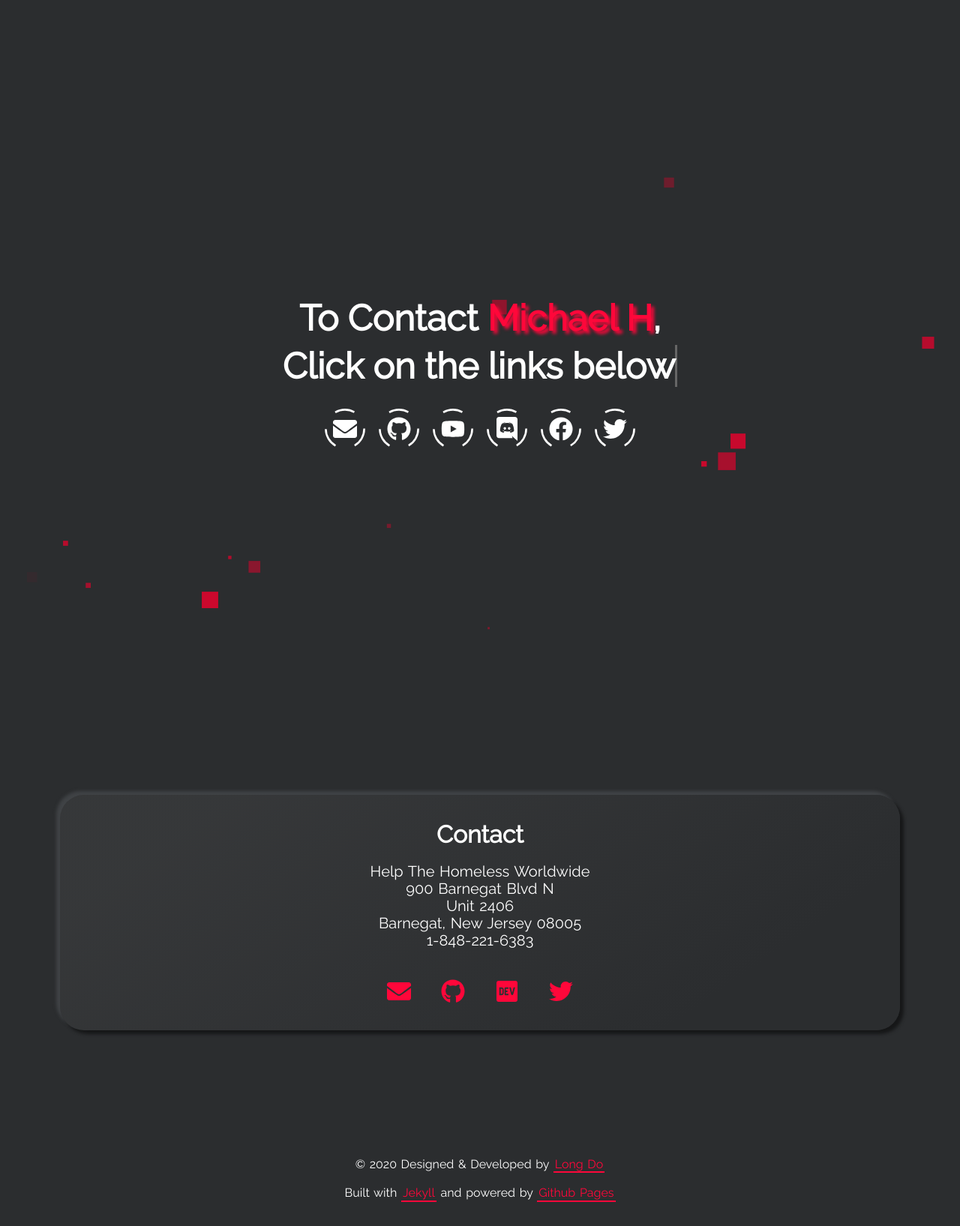
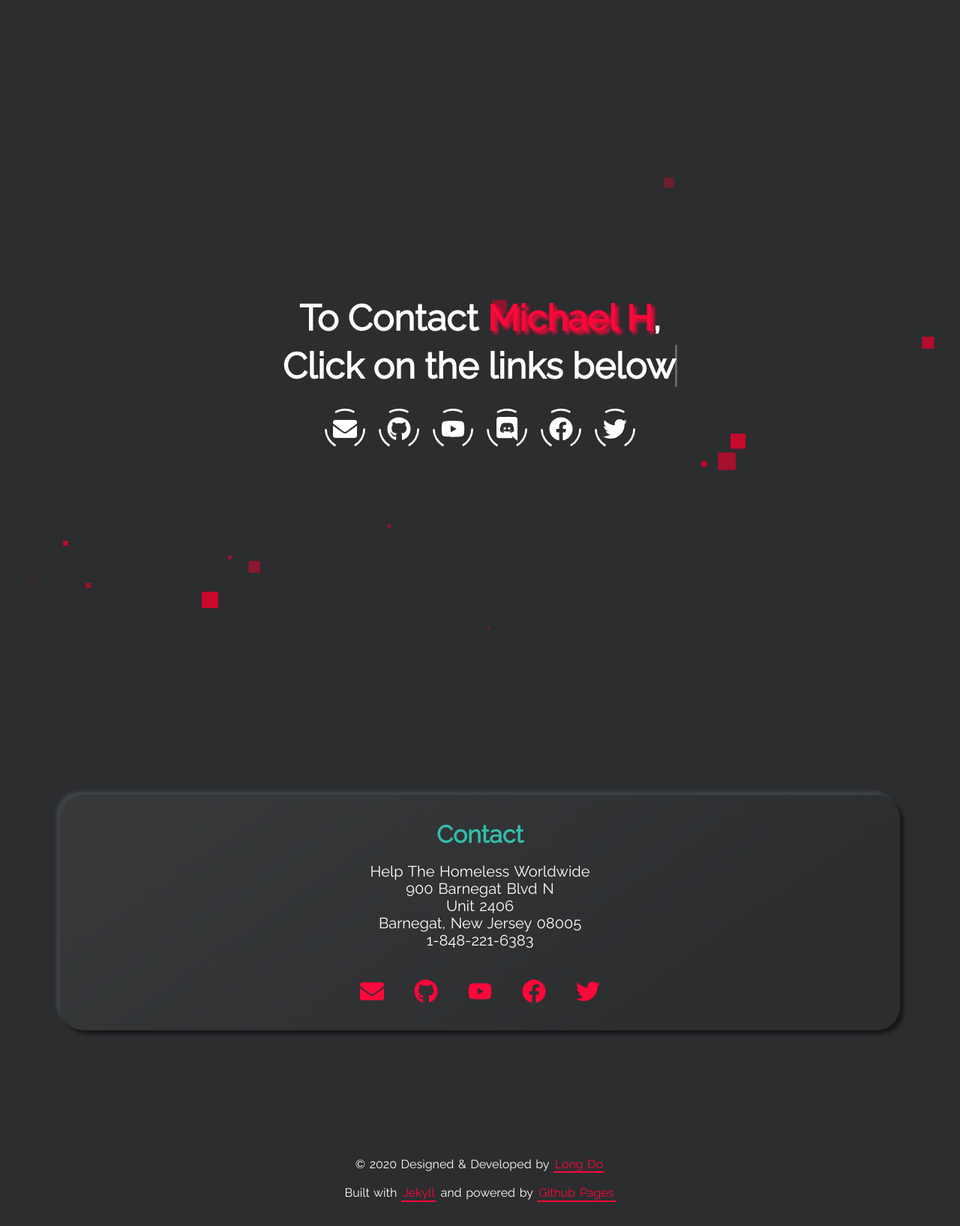
Before and after one commit to MichaelHDesigns/contact, a Jekyll site: the page built from index.html, in a window 1280 px wide. Shown: the whole page at 75% size. Built offline with Jekyll 4.4.1, drawn with Linux system fonts in a browser that asks for light colours.

Commit message:
Update section-contact.html

```diff
--- a/_includes/section-contact.html
+++ b/_includes/section-contact.html
@@ -1,4 +1,4 @@
-<h1 class="title">{{site.contact_title}}</h1>
+<h1 class="title" style="color: #34bcaa; text-align: center">{{site.contact_title}}</h1>
 <p class="subtitle">{{site.contact_description}}</p>
 
 <div class="contact-icons">
@@ -23,34 +23,34 @@
   </a>
   {% endif %}
 
-  {% if site.codepen_username != null %}
+  {% if site.youtube_username != null %}
   <a class="social-link black" aria-label="My Codepen" target="_blank" rel="noreferrer"
-    href="https://codepen.io/{{site.codepen_username}}">
+    href="https://www.youtube.com/channel/UCsKeJJnVF1xCSZpLmExLCNw/{{site.youtube_username}}">
     <div class="social">
       <svg class="social-svg" viewBox="0 0 48 48">
-        <use x="12" y="12" width="24" height="24" viewBox="0 0 48 48" xlink:href="{{ "/assets/img/brands.svg#codepen" | prepend: site.baseurl }}"></use>
+        <use x="12" y="12" width="24" height="24" viewBox="0 0 48 48" xlink:href="{{ "/assets/img/brands.svg#youtube" | prepend: site.baseurl }}"></use>
       </svg>
     </div>
   </a>
   {% endif %}
 
-  {% if site.dev_username != null %}
+  {% if site.discord_username != null %}
   <a class="social-link black" aria-label="My DEV" target="_blank" rel="noreferrer"
-    href="https://dev.to/{{site.dev_username}}">
+    href="https://discord.gg/r7zKfy5{{site.discord_username}}">
     <div class="social">
       <svg class="social-svg" viewBox="0 0 48 48">
-        <use x="12" y="12" width="24" height="24" viewBox="0 0 48 48" xlink:href="{{ "/assets/img/brands.svg#dev" | prepend: site.baseurl }}"></use>
+        <use x="12" y="12" width="24" height="24" viewBox="0 0 48 48" xlink:href="{{ "/assets/img/brands.svg#discord" | prepend: site.baseurl }}"></use>
       </svg>
     </div>
   </a>
   {% endif %}
 
-  {% if site.linkedin_username != null %}
+  {% if site.facebook_username != null %}
   <a class="social-link linkedin" aria-label="My LinkedIn" target="_blank" rel="noreferrer"
-    href="https://www.linkedin.com/in/{{site.linkedin_username}}">
+    href="https://www.facebook.com/{{site.facebook_username}}">
     <div class="social">
       <svg class="social-svg" viewBox="0 0 48 48">
-        <use x="12" y="12" width="24" height="24" viewBox="0 0 48 48" xlink:href="{{ "/assets/img/brands.svg#linkedin-in" | prepend: site.baseurl }}"></use>
+        <use x="12" y="12" width="24" height="24" viewBox="0 0 48 48" xlink:href="{{ "/assets/img/brands.svg#facebook" | prepend: site.baseurl }}"></use>
       </svg>
     </div>
   </a>
```
